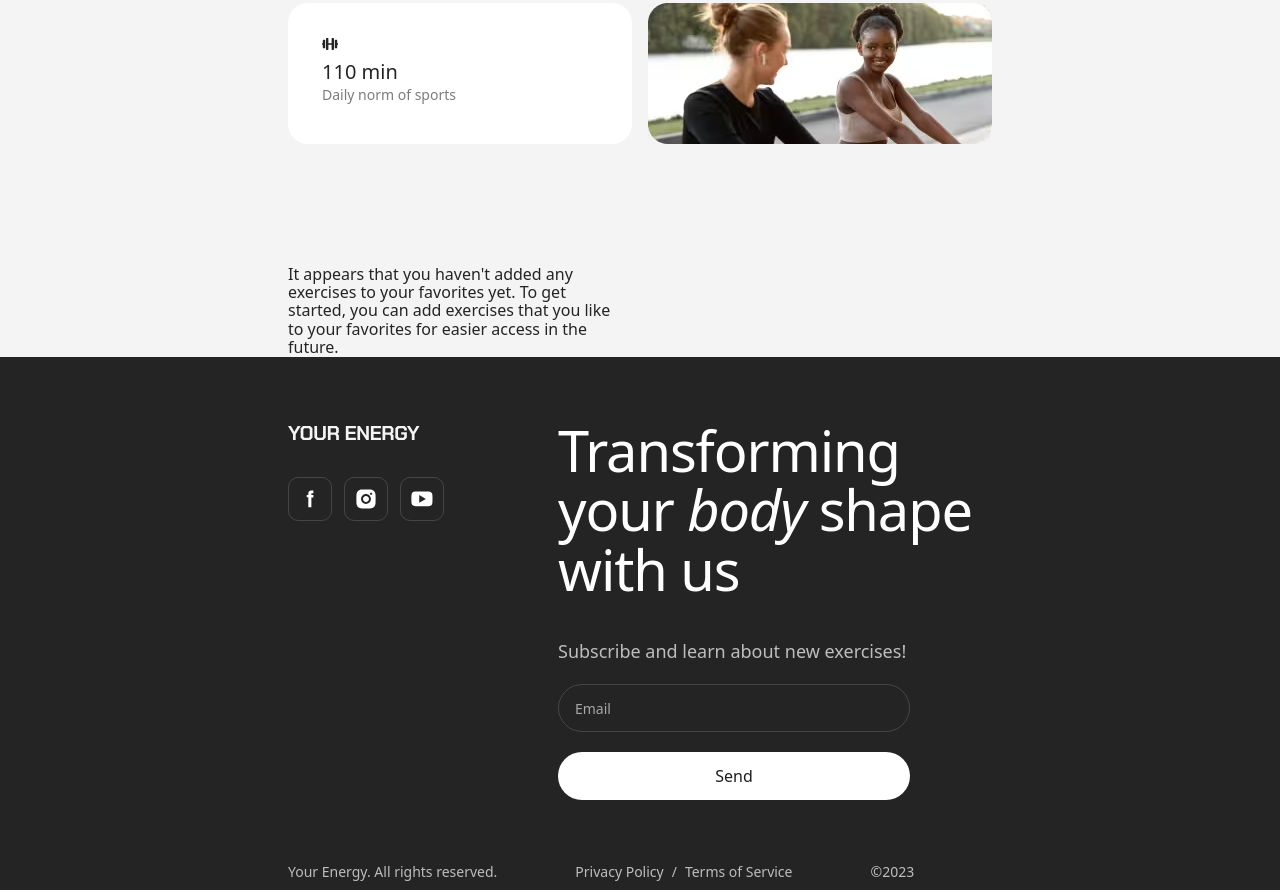
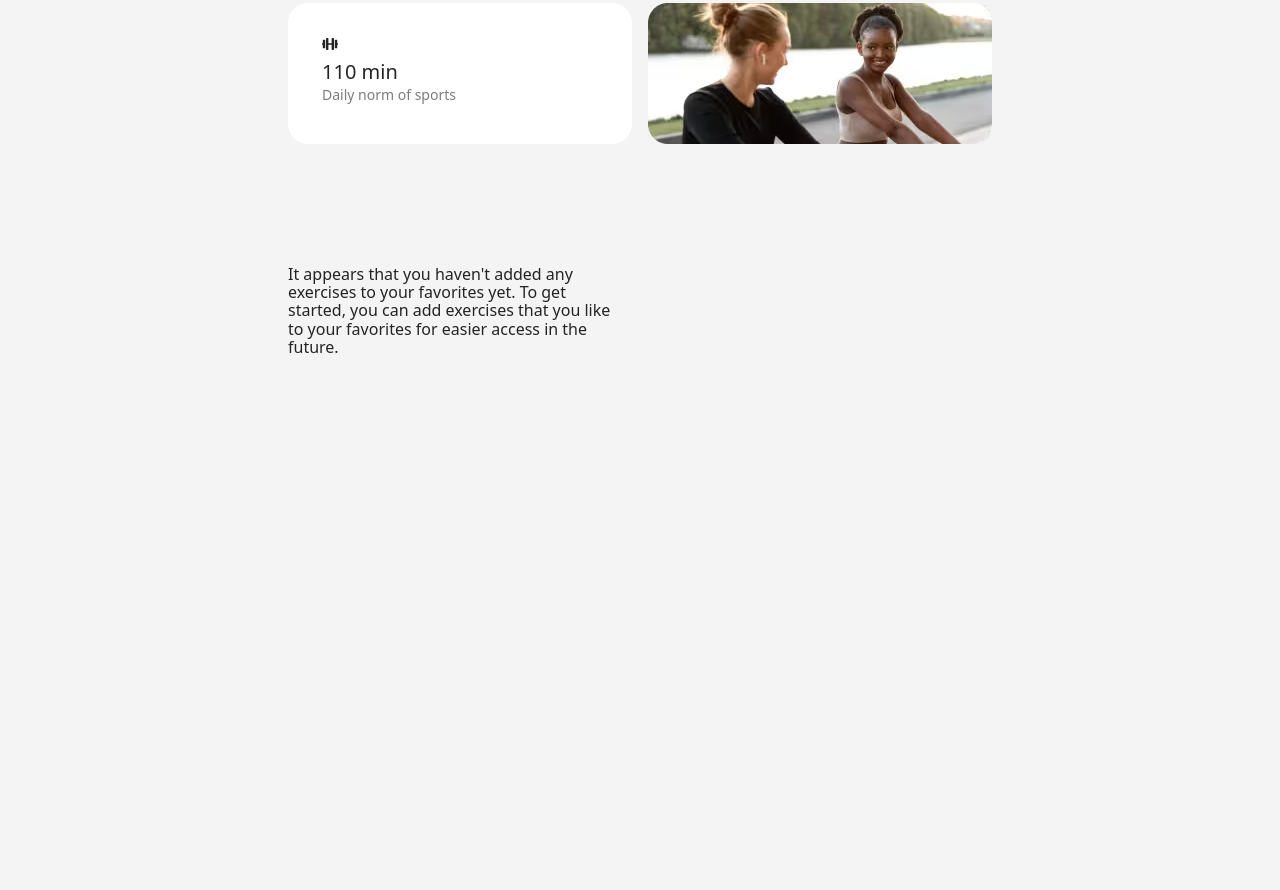
Before and after one commit to Your-Natka/Our-project, a plain HTML site: page favorites.html in a window 1280 px wide. Shown: the part 422-1312 px from the top of the page. After the commit the page ends 800 px from the top, so only its background shows below. Drawn offline with nearby package versions, Linux system fonts and the light colour scheme; no server answers.

Commit message:
Deploying to gh-pages from @ Your-Natka/Our-project@b3218d1373fbb1ee1453be7a56aea07774deb6cd 🚀

```diff
--- a/favorites.html
+++ b/favorites.html
@@ -1,5 +1,6 @@
 <!DOCTYPE html>
 <html lang="en">
+
 <head>
   <meta charset="UTF-8" />
 
@@ -9,10 +10,8 @@
 
   <link rel="icon" type="image/svg+xml" href="/Our-project/favicon.svg" />
 
-    <link
-      rel="stylesheet"
-      href="https://cdnjs.cloudflare.com/ajax/libs/modern-normalize/3.0.1/modern-normalize.min.css"
-    />
+  <link rel="stylesheet"
+    href="https://cdnjs.cloudflare.com/ajax/libs/modern-normalize/3.0.1/modern-normalize.min.css" />
 
   <script type="module" crossorigin src="/Our-project/favorites.js"></script>
   <link rel="modulepreload" crossorigin href="/Our-project/assets/rolldown-runtime-BDqkOrsv.js">
@@ -154,67 +153,6 @@
 
   </main>
 
-    <footer class="footer ">
-  <div class="container footer-container">
-    <div class="footer-main-content">
-      <div class="footer-brand">
-        <a href="./index.html" class="footer-logo">
-          <svg class="footer-logo-svg">
-            <use href="./sprite.svg#icon-logo-white"></use>
-          </svg>
-        </a>
-        <ul class="socials-list">
-          <li class="socials-item">
-            <a href="https://www.facebook.com/goITclub/" target="_blank" rel="noopener noreferrer" class="socials-link">
-              <svg class="socials-icon">
-                <use href="./sprite.svg#icon-facebook"></use>
-              </svg>
-            </a>
-          </li>
-          <li class="socials-item">
-            <a href="https://www.instagram.com/goitclub/" target="_blank" rel="noopener noreferrer"
-              class="socials-link">
-              <svg class="socials-icon">
-                <use href="./sprite.svg#icon-instagram"></use>
-              </svg>
-            </a>
-          </li>
-          <li class="socials-item">
-            <a href="https://www.youtube.com/c/GoIT" target="_blank" rel="noopener noreferrer" class="socials-link">
-              <svg class="socials-icon">
-                <use href="./sprite.svg#icon-youtube"></use>
-              </svg>
-            </a>
-          </li>
-        </ul>
-      </div>
-
-      <div class="footer-right-side-wrapper">
-        <h2 class="footer-slogan">
-          Transforming your <span class="italic-text">body</span> shape with us
-        </h2>
-
-        <div class="footer-subscribe">
-          <p class="subscribe-text">Subscribe and learn about new exercises!</p>
-          <form class="subscribe-form" id="footer-subscribe-form">
-            <input type="email" name="email" class="subscribe-input" placeholder="Email" required />
-            <button type="submit" class="subscribe-btn">Send</button>
-          </form>
-        </div>
-      </div>
-    </div>
-    <div class="footer-legal">
-      <p class="legal-text">Your Energy. All rights reserved.</p>
-      <div class="legal-links">
-        <a href="#" target="_blank" rel="noopener noreferrer">Privacy Policy</a>
-        /
-        <a href="#" target="_blank" rel="noopener noreferrer">Terms of Service</a>
-      </div>
-      <p class="year-text">&copy;2023</p>
-    </div>
-  </div>
-</footer>
-
   <div class="overlay modal-backdrop">
   <div class="modal" id="modal-container">
     <!-- Dynamic content of the modal will be rendered here -->
@@ -223,4 +161,5 @@
 
 
 </body>
+
 </html>
```
Lines whose indentation alone changed are shown as unchanged.
